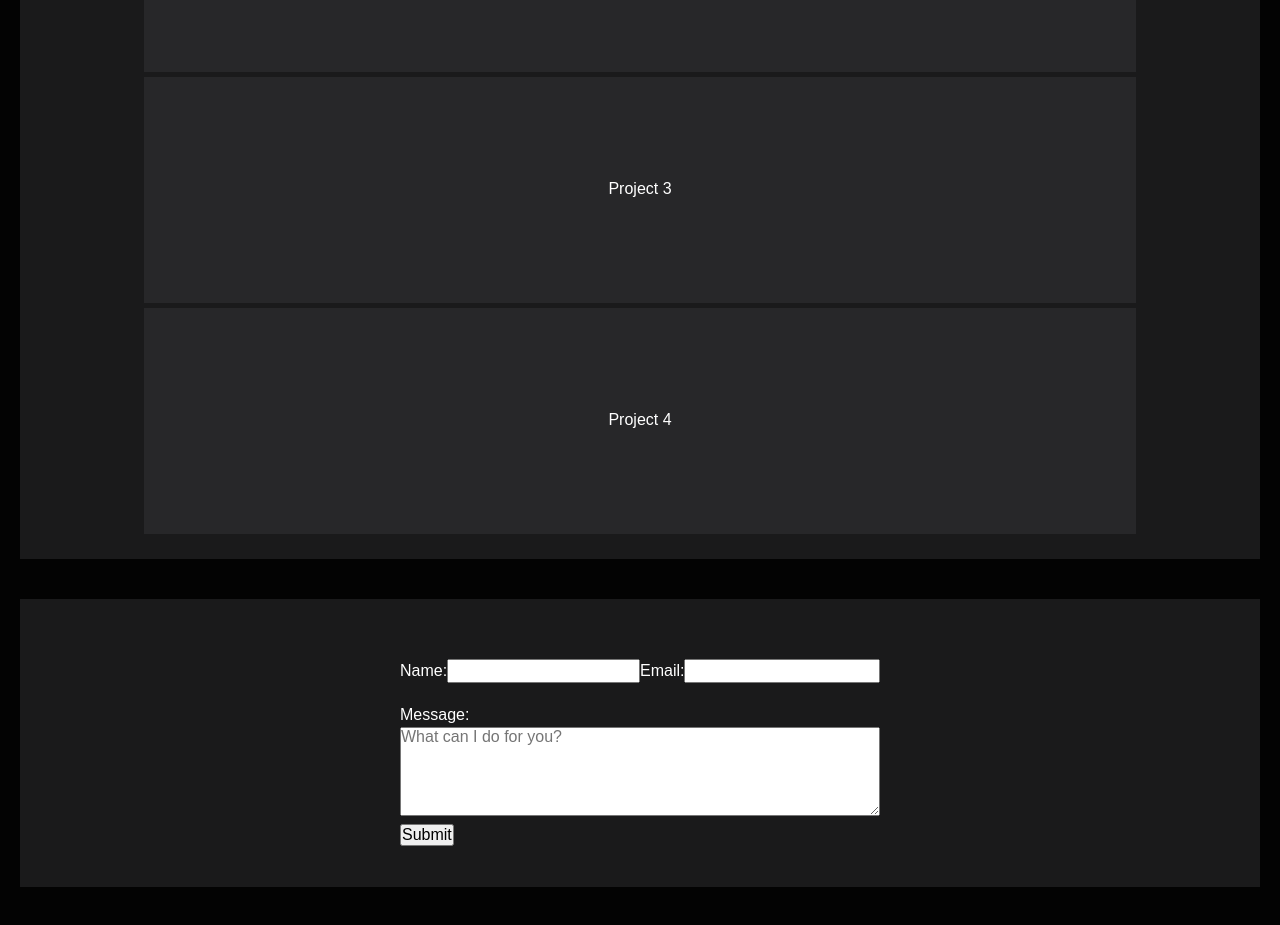
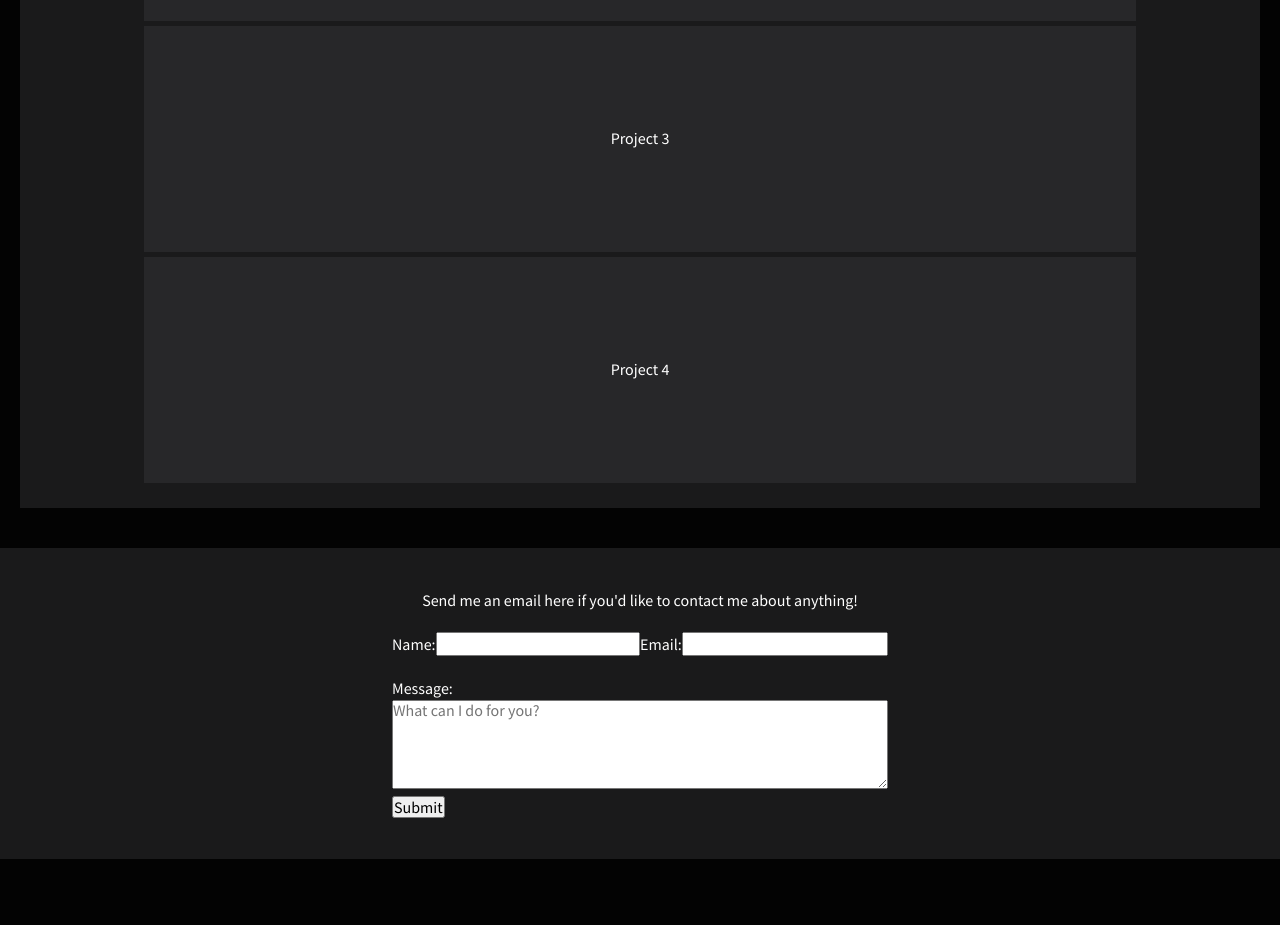
Before and after one commit to MettyS/sample-portfolio, a plain HTML site: page index.html in a window 1280 px wide. Shown: the part 1440-2365 px from the top of the page. After the commit the page ends 2319 px from the top, so only its background shows below. Drawn offline with nearby package versions, Linux system fonts and the light colour scheme.

Commit message:
syntax tweaks, comments

```diff
--- a/index.html
+++ b/index.html
@@ -5,6 +5,7 @@
   <meta name="viewport" content="width=device-width, initial-scale=1.0">
   <title>sample-portfolio</title>
   <link rel="stylesheet" href="https://cdnjs.cloudflare.com/ajax/libs/normalize/8.0.1/normalize.min.css" />
+  <link href="https://fonts.googleapis.com/css2?family=Source+Sans+Pro&display=swap" rel="stylesheet">
   <link href="style.css" rel="stylesheet" type="text/css" />
 
   <link rel="stylesheet" href="https://cdn.jsdelivr.net/gh/devicons/devicon@master/devicon.min.css">
@@ -25,17 +26,19 @@
 
   <main>
     <div class='wrapper'>
+      <!-- start of image-and-name section -->
       <section id='image-and-name'>
 
           <div><h3>My name is Metty Schroeder</h3></div>
           <div class='profile-pic-container'><img class='profile-pic' src="images/metty/mettyschroeder-greyscale.jpeg" alt="mettyschroeder"></div>
-        <!--  Who you are - Where you are - What you do and what makes you special  -->
-      </section>
+      </section><!-- #image-and-name -->
 
+      <!-- start of intro section -->
       <section id='intro'>
         <div class='info'>I'm a software engineer based out of Columbus, Ohio.</div>
-      </section>
+      </section><!-- #intro -->
 
+      <!-- start of about-me section-->
       <section id='about-me'>
           <div class='info'>
             I've always loved coding and I love learning from other passionate individuals.
@@ -74,21 +77,25 @@
           <div class='info'>
             My cat is my overseer and helps me debug when I run into those tricky coding problems! He also keeps me grounded during times that I can't play table tennis or go on a run.
           </div>
-        <!--  demonstrate your passion for the web - demonstrate desire to work on a team with great programmers - show your personality outside of coding - List of services you can (or want to) provide a client.  -->
-      </section>
+      </section><!-- #about-me -->
 
+      <!-- start of project section -->
       <section id='project'>
         <div class='fake-project link'><a href="https://www.youtube.com/watch?v=oHg5SJYRHA0">Project 1</a></div>
         <div class='fake-project link'><a href="https://www.youtube.com/watch?v=oHg5SJYRHA0">Project 2</a></div>
         <div class='fake-project link'><a href="https://www.youtube.com/watch?v=oHg5SJYRHA0">Project 3</a></div>
         <div class='fake-project link'><a href="https://www.youtube.com/watch?v=oHg5SJYRHA0">Project 4</a></div>
-              <!-- Project Title - Project Description - link to Project-->
-      </section>
+      </section><!-- #project -->
 
+    </div>
+  </main>
+
+  <footer>
+    <!-- start of contact section -->
     <section id='contact'>
       <div class="wrapper">
         <div class='info'>
-
+          <p>Send me an email here if you'd like to contact me about anything!</p>
         </div>
         <form id='email-form' action="https://formspree.io/mettyj.schroeder@gmail.com"
         method="post">
@@ -109,26 +116,8 @@
           <button type="submit">Submit</button>
         </form>
       </div>
-        <!--  email address - link to your github profile - link to your linkedin profile  -->
-      </section>
-
-
-
-    </div>
-  </main>
-
-<!--   <footer>
-    <div class='wrapper'>
-      <nav>
-        <ul>
-          <li><a href="mailto:mettyj.schroeder@gmail.com">email</a></li>
-          <li><a href="https://github.com/MettyS">github</a></li>
-          <li><a href="https://www.linkedin.com/in/meredith-j-schroeder/">linkedin</a></li>
-          <li><a href="https://www.codewars.com/users/MettyS">codewars</a></li>
-        </ul>
-      </nav>
-    </div>
-  </footer> -->
+    </section><!-- #contact -->
+  </footer>
 
 </body>
 <script src="script.js"></script>
--- a/script.js
+++ b/script.js
@@ -1,6 +1 @@
 'use strict';
-
-document.getElementById('.link').addEventListener('hover',
-function(e) {
-  e.style.borderBottom = 'solid';
-});
--- a/style.css
+++ b/style.css
@@ -4,9 +4,8 @@
 	list-style-type: none;
 	line-height: 1.5;
 
-	font-family: Arial, sans-serif;
+	font-family: 'Source Sans Pro', sans-serif;
 	font-weight: normal;
-	/*font-size: 1em;*/
 	color: white;
 
 	box-sizing: border-box;
@@ -24,7 +23,6 @@ body {
 	flex-direction : column;
 	justify-items: center;
 	margin : 20px;
-	/*border: red 1px solid;*/
 }
 
 .link {
@@ -56,6 +54,13 @@ section {
 	margin: 20px 0;
 	padding: 20px 0;
 	background-color: #1a1a1b;
+}
+
+header .wrapper {
+	margin-bottom: 0;
+}
+main .wrapper {
+	margin-top: 0;
 }
 
 .profile-pic-container {
@@ -129,6 +134,10 @@ form {
 	text-align: left;
 }
 
+#contact .info {
+	margin-top: 0;
+}
+
 .user-name-email {
 	display: flex;
 	flex-direction: row;
@@ -148,12 +157,7 @@ form {
 
 @media all and (min-width: 600px) {
 
-	header .wrapper {
-		margin-bottom: 0;
-	}
-	main .wrapper {
-		margin-top: 0;
-	}
+
 
 	.profile-pic {
 		width: 200px;
@@ -183,37 +187,12 @@ form {
 		margin-top: 20px;
 	}
 
+	#contact .info {
+		margin-top: 0;
+	}
+
 	form {
 		margin: 0 30% 0 30%;
 	}
 
 }
-/*
-section {
-	border: blue 1px solid;
-}
-
-nav ul {
-	display : flex;
-	flex-direction : row;
-	justify-items : center;
-}
-
-nav li {
-	flex : 1;
-}
-
-.profile-pic {
-	border-radius: 50%;
-}
-
-#image-and-name {
-	display : flex;
-	flex-direction : row;
-	align-items : center;
-	justify-items : center;
-}
-
-#image-and-name div {
-	flex : 1;
-}*/
```
Lines whose indentation alone changed are shown as unchanged.
